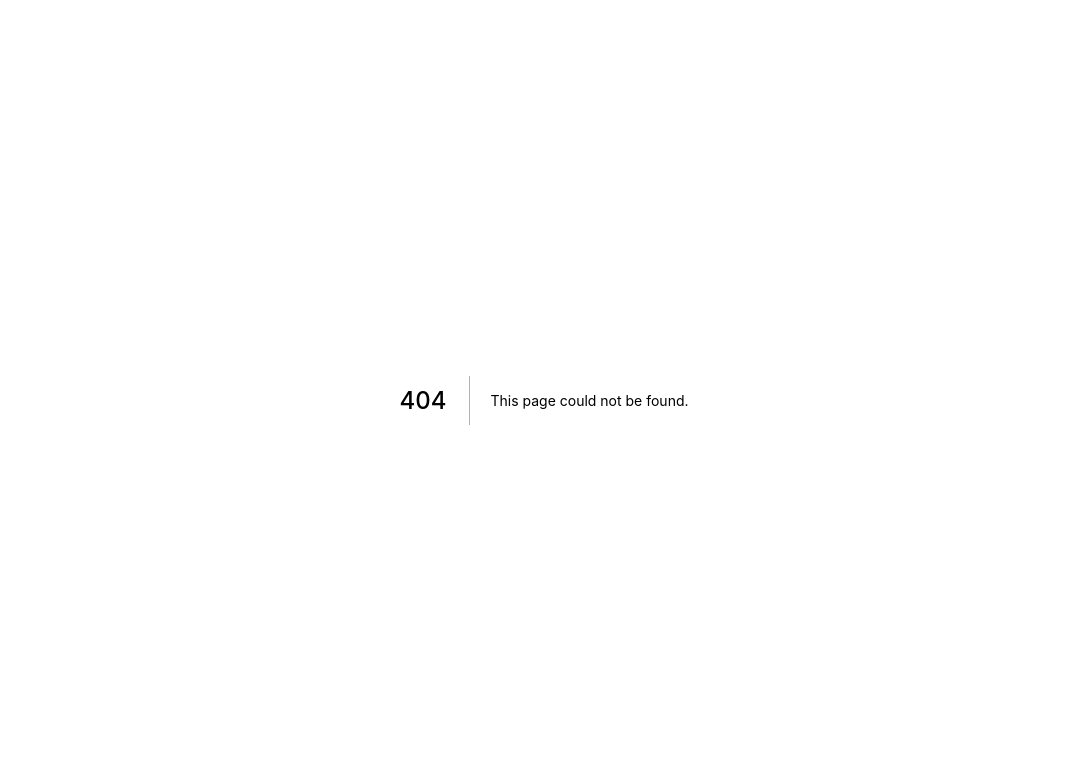
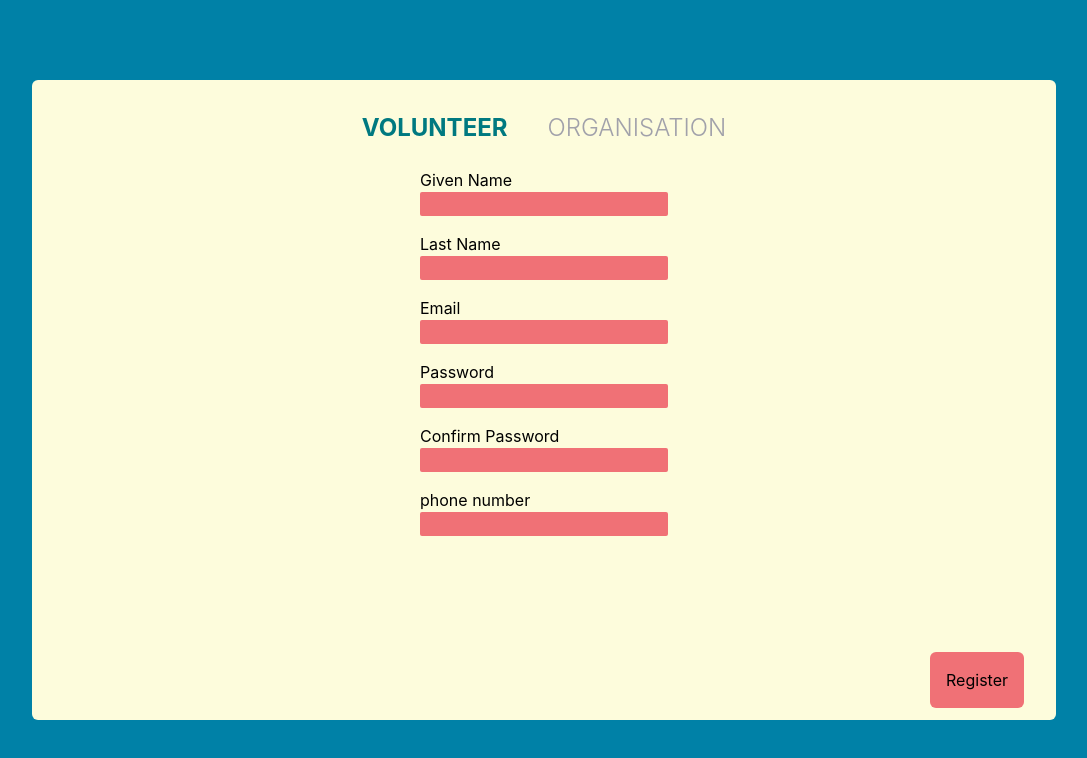
Before and after one commit to meherGill/volunteer-app, a Next.js app: page /register in a window 1280 px wide. Before the commit this address had no page. Shown: the top 758 px of the page, without its empty margins (96-1183 px from the left). Built offline with nearby package versions, Linux system fonts and the light colour scheme.

Commit message:
did the registration page

```diff
--- a/src/pages/login.tsx
+++ b/src/pages/login.tsx
@@ -1,5 +1,5 @@
 import type { NextPage } from 'next'
-import Palette from '../../public/Colors'
+import Link from 'next/link'
 
 const Login : NextPage = () => {
 	{console.log("login")}
@@ -18,7 +18,9 @@ const Login : NextPage = () => {
 					</div>
 				</div>
 				<div className="flex">
-				   <button className='bg-btn-500 w-36 h-8 mr-8 rounded-sm'>Register</button>
+				   <button className='bg-btn-500 w-36 h-8 mr-8 rounded-sm'>
+					   <Link href="/register"><a>Register</a></Link>
+					</button>
 				   <button className='bg-btn-500 w-36 h-8 ml-8 rounded-sm'>Login</button>
 				</div>
 			</div>
--- /dev/null
+++ b/src/pages/register.tsx
@@ -0,0 +1,161 @@
+import type { NextPage } from 'next'
+import React, { useState, useRef, useEffect, MutableRefObject, RefObject } from 'react';
+
+const Register : NextPage = () => {
+
+    const [context, setContext] = useState("");
+    const volunteerElem = useRef<HTMLHeadingElement>(null);
+    const orgElem = useRef<HTMLHeadingElement>(null);
+
+    const switchContext = () => {
+        // console.log(newContext)
+        if (context === "Volunteer"){
+            setContext("Organisation")
+        }
+        else{
+            setContext("Volunteer")
+        }
+    }
+
+    useEffect(() => {
+        let newRef : RefObject<HTMLHeadingElement>;
+        let oldRef : RefObject<HTMLHeadingElement>;
+        if (context === "Volunteer"){
+            newRef = volunteerElem
+            oldRef = orgElem
+        }
+        else if(context === "Organisation"){
+            newRef = orgElem
+            oldRef = volunteerElem
+        }
+        else if(context === ""){
+            console.log("first render")
+            newRef = volunteerElem;
+            oldRef = orgElem;
+        }
+        else{
+            console.error(`not supposed to happen, context value = ${context}`)
+            newRef = volunteerElem;
+            oldRef = orgElem;
+        }
+
+        let newElement = newRef.current as HTMLElement;
+        newElement.classList.remove("greyedOut");
+        if (!newElement.classList.contains("selected")){
+            newElement.classList.add("selected")
+        }
+
+        let oldElement = oldRef.current as HTMLElement;
+        oldElement.classList.remove("selected");
+        if (!oldElement.classList.contains("greyedOut")){
+            oldElement.classList.add("greyedOut")
+        }
+
+
+      }, [context])
+
+    useEffect(() => {
+        switchContext()
+    }, [])
+
+    const handleSubmit = (e : React.FormEvent<HTMLFormElement>) => {
+        e.preventDefault();
+        if (context === "Volunteer"){
+            let objectToSend = {
+                "accountType" : "Volunteer",
+                "givenName" : (document.querySelector("#vol_givenName") as HTMLInputElement).value,
+                "lastName" : (document.querySelector("#vol_lastName") as HTMLInputElement).value,
+                "email" : (document.querySelector("#vol_email") as HTMLInputElement).value,
+                "password" : (document.querySelector("#vol_password") as HTMLInputElement).value,
+                "phoneNumber" : (document.querySelector("#vol_phoneNumber") as HTMLInputElement).value,
+            }
+            const myJSON = JSON.stringify(objectToSend)
+            console.log(myJSON)
+        }
+        else{
+
+        }
+    }
+
+    const showVolunteerInputs = () => {
+        return(
+            <>
+                <div className="m-2">
+                    <label htmlFor="givenName">Given Name</label><br/>
+                    <input id="vol_givenName" className="rounded-sm bg-btn-500" type="text" name="giveName"></input>
+                </div>
+                <div className="m-2">
+                    <label htmlFor="lastName">Last Name</label><br/>
+                    <input id="vol_lastName" className="rounded-sm bg-btn-500" type="text" name="lastName"></input>
+                </div>
+                <div className="m-2">
+                    <label htmlFor='email'>Email</label><br/>
+                    <input id="vol_email" className="rounded-sm bg-btn-500" type="email" name="email"></input>
+                </div>
+                <div className="m-2">
+                    <label htmlFor="password">Password</label><br/>
+                    <input id="vol_password" className="rounded-sm bg-btn-500" type="password" name="password"></input>
+                </div>
+                <div className="m-2">
+                    <label htmlFor="confirmPassword">Confirm Password</label><br/>
+                    <input className="rounded-sm bg-btn-500" type="password" name="confirmPassword"></input>
+                </div>
+                <div className="m-2">
+                    <label htmlFor="phoneNumber">phone number</label><br/>
+                    <input id="vol_phoneNumber" className="rounded-sm bg-btn-500" type="tel" name="phoneNumber"></input>
+                </div>
+            </>
+        )
+    }
+
+    const showOrgInputs = () => {
+        return(
+            <>
+                <div className="m-2">
+                    <label htmlFor="name">Name</label><br/>
+                    <input id="org_name" className="rounded-sm bg-btn-500" type="text" name="name"></input>
+                </div>
+                <div className="m-2">
+                    <label htmlFor="business_email">Email</label><br/>
+                    <input className="rounded-sm bg-btn-500" type="email" name="business_email"></input>
+                </div>
+                <div className="m-2">
+                    <label htmlFor='type'>Type</label><br/>
+                    <input className="rounded-sm bg-btn-500" type="text" name="type"></input>
+                </div>
+                <div className="m-2">
+                    <label htmlFor="website">Website</label><br/>
+                    <input className="rounded-sm bg-btn-500" type="text" name="website"></input>
+                </div>
+                <div className="m-2">
+                    <label htmlFor="phoneNumber">phone number</label><br/>
+                    <input className="rounded-sm bg-btn-500" type="tel" name="phoneNumber"></input>
+                </div>
+                <div className="m-2">
+                    <label htmlFor="business_password">Password</label><br/>
+                    <input className="rounded-sm bg-btn-500" type="password" name="business_password"></input>
+                </div>
+                <div className="m-2">
+                    <label htmlFor="business_confirmPassword">Confirm Password</label><br/>
+                    <input className="rounded-sm bg-btn-500" type="password" name="business_confirmPassword"></input>
+                </div>
+            </>
+        )
+    }
+    return(
+        <div className="w-screen h-screen bg-bg1-500 flex justify-center items-center">
+            <div className='w-4/5 h-4/5 bg-bg2-500 rounded-md relative'>
+                <div className="flex w-full justify-center">
+                    <button onClick={switchContext} className="mr-5 mt-8"><h2 ref={volunteerElem} id="Register_Volunteer" className="text-2xl font-light">VOLUNTEER</h2></button>
+                    <button onClick={switchContext} className="ml-5 mt-8"><h2 ref={orgElem} id="Register_Organisation" className="text-2xl font-light">ORGANISATION</h2></button>
+                </div>
+                <form onSubmit={handleSubmit} className="flex flex-col p-4 justify-center items-center">
+                    {context === "Volunteer" ? showVolunteerInputs() : showOrgInputs()}
+                    <button className="rounded-md bg-btn-500 p-4 absolute right-8 bottom-3" type='submit'>Register</button>
+                </form>
+            </div>
+        </div>
+    )
+}
+
+export default Register
--- a/src/styles/globals.css
+++ b/src/styles/globals.css
@@ -18,3 +18,12 @@ a {
 * {
   box-sizing: border-box;
 }
+
+.greyedOut {
+  color: rgb(161 161 170);
+}
+
+.selected {
+  color: #007980;
+  font-weight: bold;
+}
```
Also changed, not shown: src/components/AppBar.tsx (added, +8 -0 lines).
